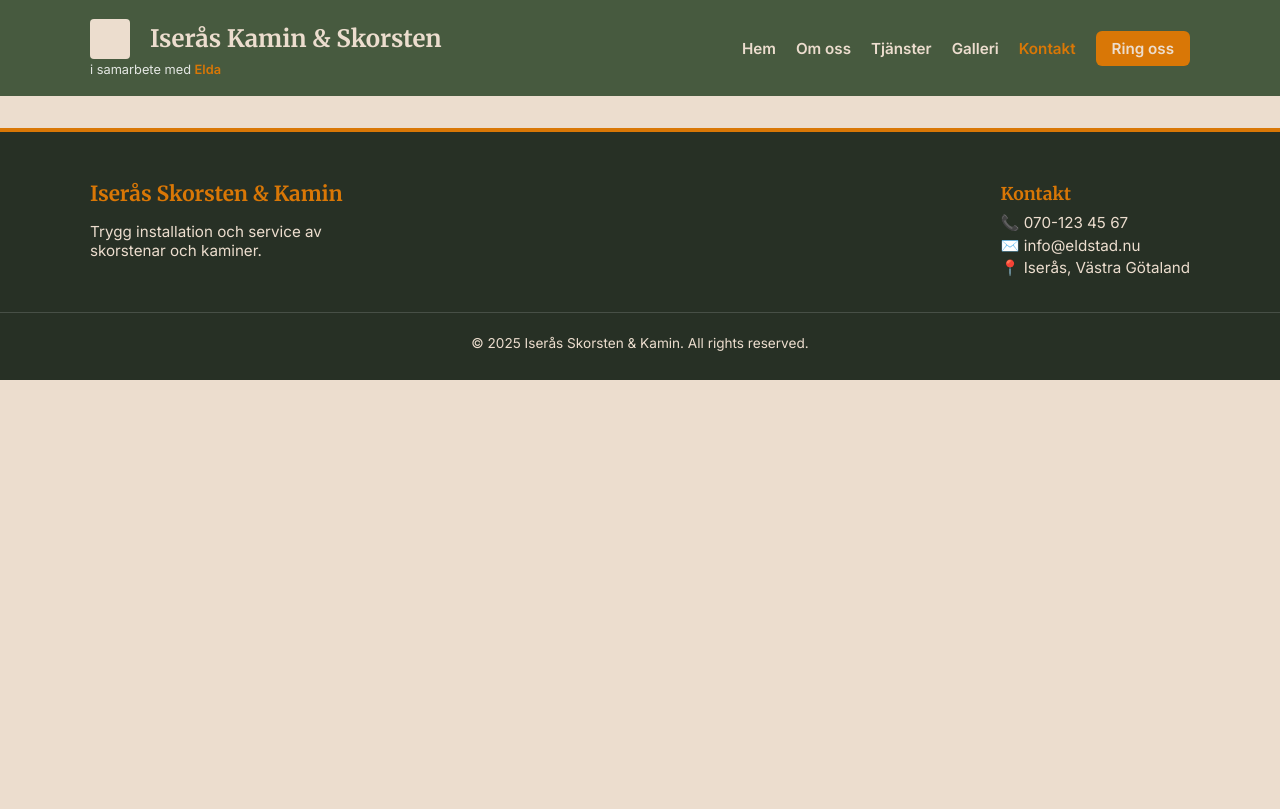
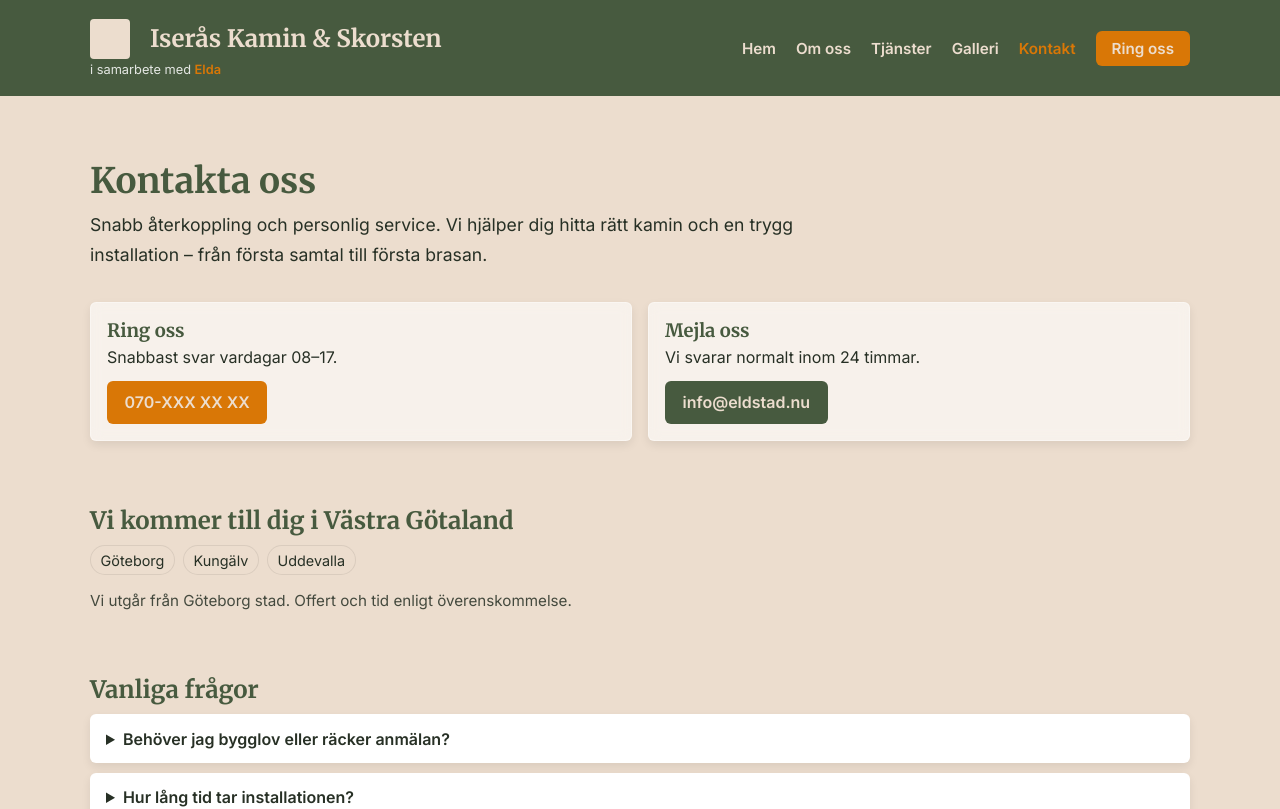
Before and after one commit to Erm0es/iser-s, a React (Vite) app in the folder iserås/client/: page /kontakt in a window 1280 px wide. Shown: the top 809 px of the page. Built offline with nearby package versions, Linux system fonts and the light colour scheme.

Commit message:
feat(contact): implement contact page with CTA card grid, service area chips and FAQ

```diff
--- a/iserås/client/src/App.tsx
+++ b/iserås/client/src/App.tsx
@@ -2,6 +2,7 @@ import { Routes, Route } from "react-router-dom";
 import Header from "./components/header/Header";
 import Footer from "./components/footer/Footer";
 import HomePage from "./pages/HomePage";
+import ContactPage from "./pages/contactPage/ContactPage";
 
 export default function App() {
   return (
@@ -10,6 +11,7 @@ export default function App() {
       <main>
         <Routes>
           <Route path="/" element={<HomePage />} />
+          <Route path="kontakt" element={<ContactPage />} />
         </Routes>
       </main>
       <Footer />
--- /dev/null
+++ b/iserås/client/src/pages/contactPage/ContactPage.css
@@ -0,0 +1,194 @@
+@import "../../styles/variables.css";
+
+/* Wrapper */
+.contact {
+    background: var(--bjork);
+    color: var(--skiffer);
+    padding: var(--space-xl) var(--space-m);
+}
+
+.contact__inner {
+    max-width: var(--max-width);
+    margin: 0 auto;
+}
+
+/* Header */
+.contact__header {
+    margin-bottom: var(--space-l);
+}
+
+.contact__header h1 {
+    font-family: var(--font-heading);
+    font-size: 2.2rem;
+    color: var(--mossa);
+    margin: 0 0 var(--space-s);
+    line-height: 1.2;
+}
+
+.contact__lead {
+    font-family: var(--font-main);
+    font-size: 1.1rem;
+    line-height: 1.7;
+    max-width: 720px;
+    margin: 0;
+}
+
+/* Kort-grid */
+.contact__cards {
+    display: grid;
+    grid-template-columns: repeat(auto-fit, minmax(260px, 1fr));
+    gap: var(--space-m);
+    margin-bottom: var(--space-xl);
+}
+
+.card {
+    padding: var(--space-m);
+    border-radius: var(--radius);
+    background: #fff;
+    /* fallback */
+    border: 1px solid rgba(0, 0, 0, .06);
+    box-shadow: var(--shadow-soft);
+    transition: transform .15s ease, box-shadow .15s ease, background .2s ease;
+}
+
+@supports (backdrop-filter: blur(6px)) {
+    .card {
+        background: rgba(255, 255, 255, .6);
+        backdrop-filter: blur(6px);
+        border: 1px solid rgba(255, 255, 255, .35);
+    }
+}
+
+.card:hover {
+    transform: translateY(-2px);
+    box-shadow: 0 8px 22px rgba(0, 0, 0, .08);
+}
+
+.card h3 {
+    margin: 0 0 .3rem;
+    font-family: var(--font-heading);
+    color: var(--mossa);
+    font-size: 1.15rem;
+}
+
+.card p {
+    margin: 0 0 .9rem;
+}
+
+/* Knappar */
+.btn {
+    display: inline-block;
+    text-decoration: none;
+    font-family: var(--font-main);
+    font-weight: 700;
+    border-radius: var(--radius);
+    padding: 0.7rem 1.1rem;
+    transition: background-color .2s ease, color .2s ease, transform .1s ease, border-color .2s ease;
+}
+
+.btn:hover {
+    transform: translateY(-1px);
+}
+
+.btn--primary {
+    background: var(--glod);
+    color: var(--bjork);
+}
+
+.btn--primary:hover {
+    background: var(--skiffer);
+}
+
+.btn--secondary {
+    background: var(--mossa);
+    color: var(--bjork);
+}
+
+.btn--secondary:hover {
+    opacity: .9;
+}
+
+.btn--outline {
+    background: transparent;
+    color: var(--mossa);
+    border: 2px solid var(--mossa);
+}
+
+.btn--outline:hover {
+    color: var(--bjork);
+    background: var(--mossa);
+    border-color: var(--mossa);
+}
+
+/* Serviceområde */
+.contact__service {
+    margin-bottom: var(--space-xl);
+}
+
+.contact__service h2 {
+    font-family: var(--font-heading);
+    color: var(--mossa);
+    margin: 0 0 .6rem;
+}
+
+.chips {
+    list-style: none;
+    padding: 0;
+    margin: 0 0 .4rem;
+    display: flex;
+    flex-wrap: wrap;
+    gap: .5rem;
+}
+
+.chips li {
+    background: var(--bjork);
+    border: 1px solid rgba(0, 0, 0, .08);
+    padding: .35rem .6rem;
+    border-radius: 999px;
+    font-size: .9rem;
+}
+
+.muted {
+    opacity: .85;
+    font-size: .95rem;
+}
+
+/* FAQ */
+.contact__faq h2 {
+    font-family: var(--font-heading);
+    color: var(--mossa);
+    margin: 0 0 .6rem;
+}
+
+.contact__faq details {
+    background: #fff;
+    border-radius: var(--radius);
+    box-shadow: var(--shadow-soft);
+    padding: .9rem 1rem;
+    margin-bottom: .6rem;
+}
+
+.contact__faq summary {
+    cursor: pointer;
+    font-weight: 600;
+}
+
+.contact__faq p {
+    margin: .5rem 0 0;
+}
+
+/* Mobiljusteringar */
+@media (max-width: 768px) {
+    .contact__header h1 {
+        font-size: 1.9rem;
+    }
+
+    .contact__lead {
+        font-size: 1rem;
+    }
+
+    .btn {
+        width: 100%;
+        text-align: center;
+    }
+}
--- /dev/null
+++ b/iserås/client/src/pages/contactPage/ContactPage.tsx
@@ -0,0 +1,78 @@
+import "./ContactPage.css";
+
+export default function ContactPage() {
+  return (
+    <section className="contact" aria-labelledby="contact-title">
+      <div className="contact__inner">
+
+        {/* Sektionstitel + intro */}
+        <header className="contact__header">
+          <h1 id="contact-title">Kontakta oss</h1>
+          <p className="contact__lead">
+            Snabb återkoppling och personlig service. Vi hjälper dig hitta rätt kamin
+            och en trygg installation – från första samtal till första brasan.
+          </p>
+        </header>
+
+        {/* Kort-grid med CTA */}
+        <section className="contact__cards" aria-label="Kontaktvägar">
+          <article className="card">
+            <h3>Ring oss</h3>
+            <p>Snabbast svar vardagar 08–17.</p>
+            <a className="btn btn--primary" href="tel:+4670XXXXXXX">
+              070-XXX XX XX
+            </a>
+          </article>
+
+          <article className="card">
+            <h3>Mejla oss</h3>
+            <p>Vi svarar normalt inom 24 timmar.</p>
+            <a className="btn btn--secondary" href="mailto:info@eldstad.nu">
+              info@eldstad.nu
+            </a>
+          </article>
+        </section>
+
+        {/* Serviceområde */}
+        <section className="contact__service" aria-label="Serviceområde">
+          <h2>Vi kommer till dig i Västra Götaland</h2>
+          <ul className="chips">
+            <li>Göteborg</li>
+            <li>Kungälv</li>
+            <li>Uddevalla</li>
+          </ul>
+          <p className="muted">
+            Vi utgår från Göteborg stad. Offert och tid enligt överenskommelse.
+          </p>
+        </section>
+
+        {/* FAQ */}
+        <section className="contact__faq" aria-label="Vanliga frågor">
+          <h2>Vanliga frågor</h2>
+
+          <details>
+            <summary>Behöver jag bygglov eller räcker anmälan?</summary>
+            <p>
+              Ofta räcker en anmälan till kommunen vid installation av kamin och skorsten.
+              Vi guidar dig i vad som gäller för din bostad.
+            </p>
+          </details>
+
+          <details>
+            <summary>Hur lång tid tar installationen?</summary>
+            <p>
+              Vanligen 1–2 dagar beroende på förutsättningar och vald modell.
+            </p>
+          </details>
+
+          <details>
+            <summary>Tar ni hela jobbet?</summary>
+            <p>
+              Ja. Vi hjälper med rådgivning, beställning, auktoriserad montering och genomgång.
+            </p>
+          </details>
+        </section>
+      </div>
+    </section>
+  );
+}
```
